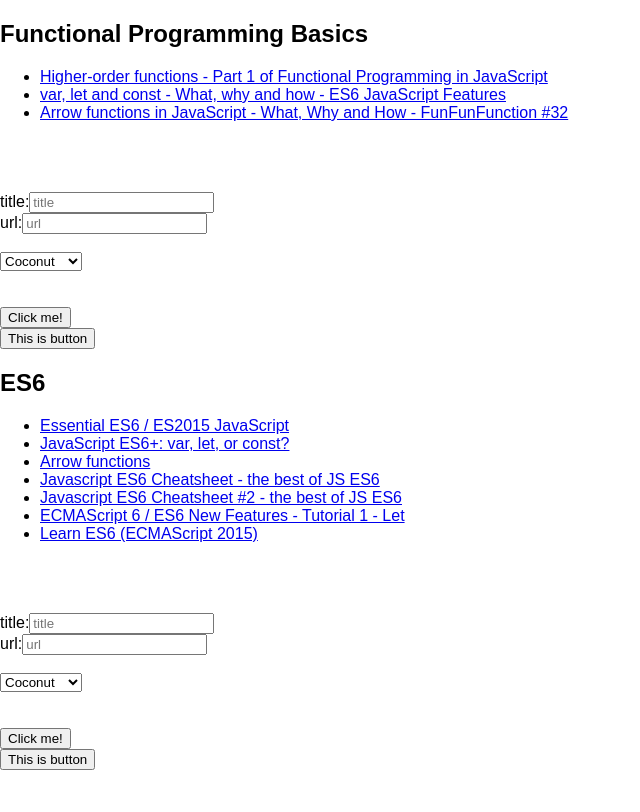
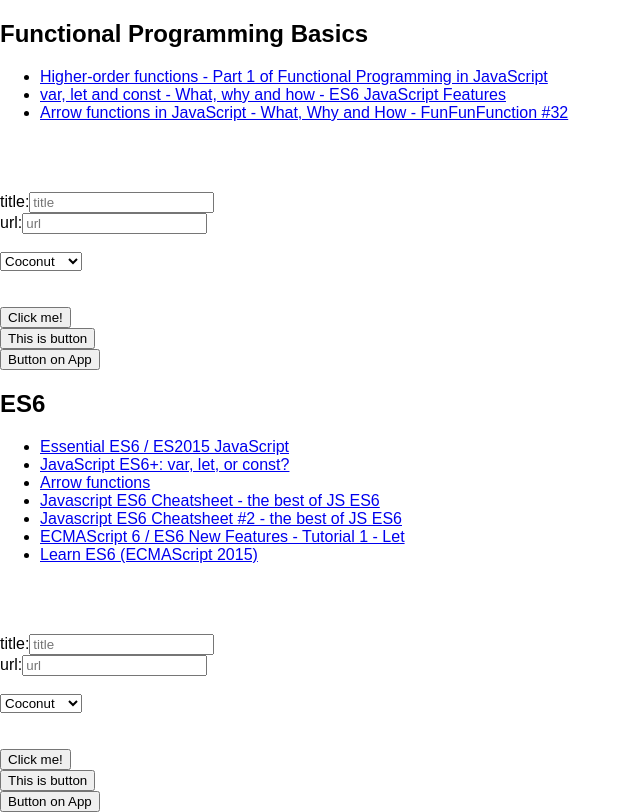
Before and after one commit to talipoo2/bookmarks, a React (Create React App) app: page / in a window 1280 px wide. Shown: the whole page, without its empty margins (0-640 px from the left). Built offline with nearby package versions, Linux system fonts and the light colour scheme.

Commit message:
adding the ability to add new subject - not complete

```diff
--- a/src/App.js
+++ b/src/App.js
@@ -13,6 +13,7 @@ class App extends Component {
     super(props);
 
     this.addNewResource = this.addNewResource.bind(this);
+    this.addNewSubject = this.addNewSubject.bind(this);
 
     this.state =  { resources : [
 
@@ -72,16 +73,16 @@ class App extends Component {
   // event handlers go here
 
   addNewResource(subject,resource) {
-    // console.log('subject:::::::', subject);
-    // console.log('resource:::::::', resource);
     const tempState = this.state;
-
-    console.log(this.state);
-
     tempState.resources[subject].resources.push(resource);
     this.setState(tempState);
+  }
 
-
+  addNewSubject(event) {
+    console.log("I'm a Button!");
+    const tempState = this.state;
+    tempState.resources.push(resources);
+    this.setState(tempState);
   }
 
 
@@ -94,6 +95,7 @@ class App extends Component {
                 <div>
                   <Subject index={index} addResource={this.addNewResource} items={resource} key={index} />
                    <Button/>
+                   <button onClick={this.addNewSubject}>Button on App</button>
                 </div>
 
             )
```
